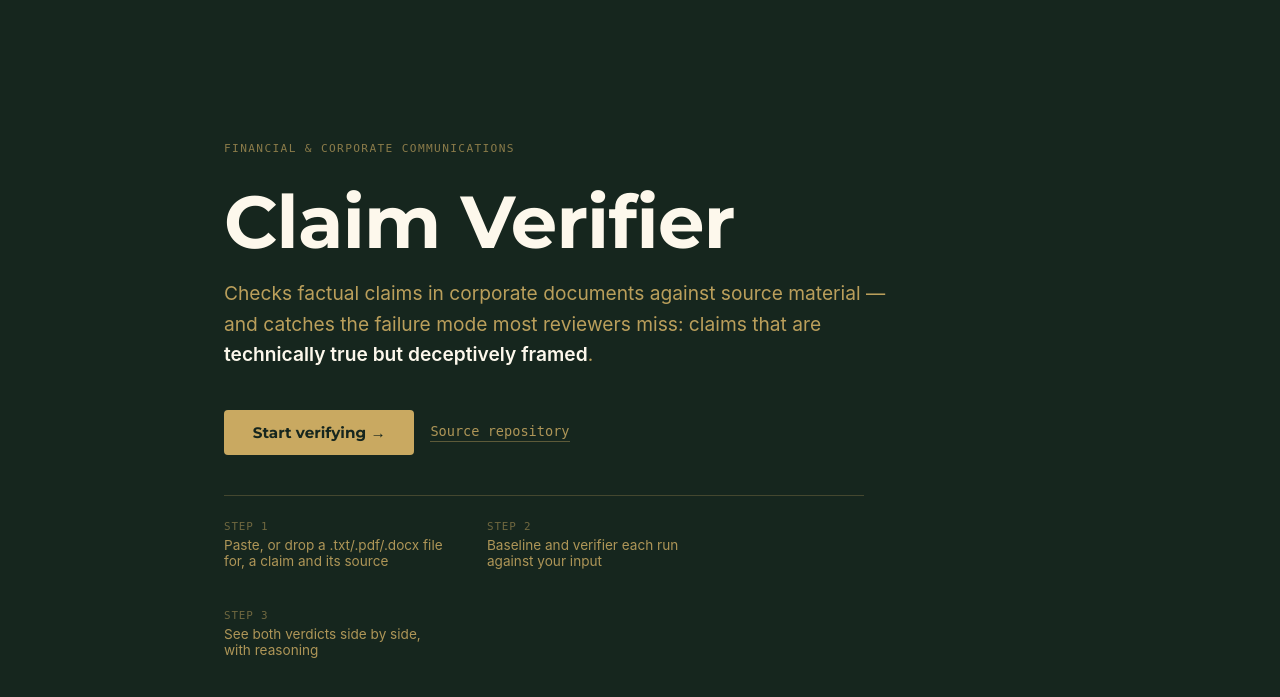
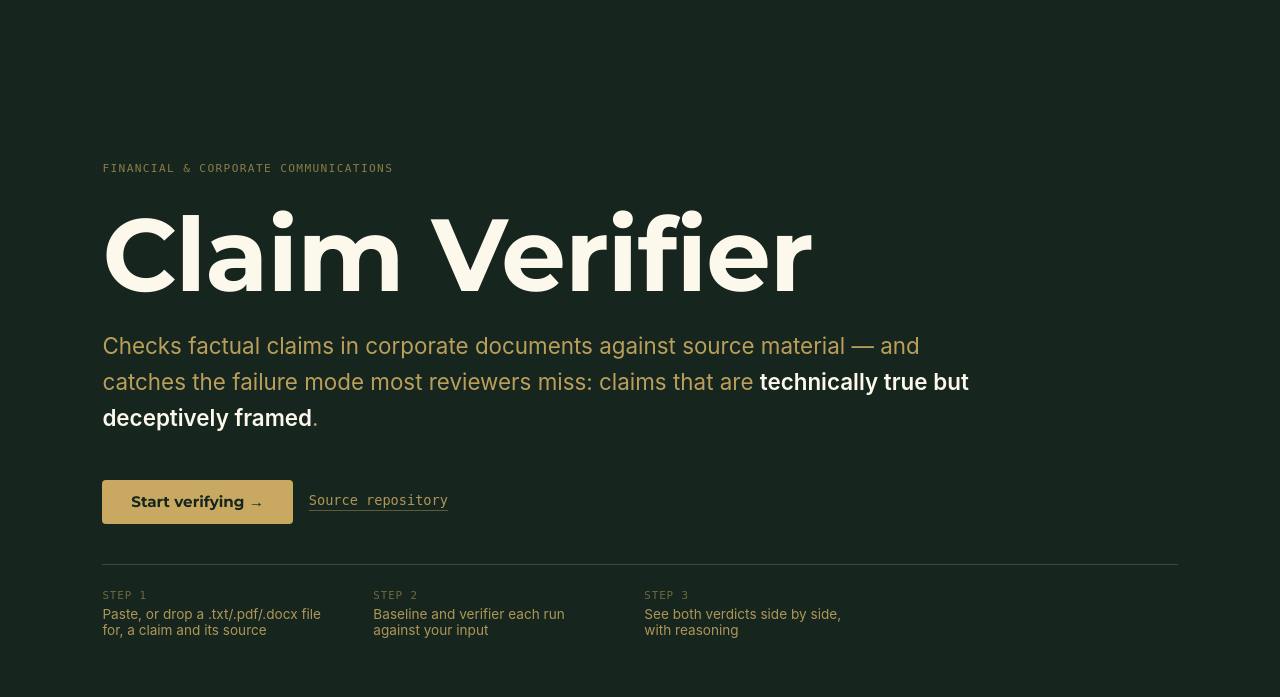
Before and after one commit to Akonisaho/claim-verifier-agent, a Flask app: page / in a window 1280 px wide. Shown: the top 697 px of the page. Run offline with Flask 3, Linux system fonts and the light colour scheme.

Commit message:
Fix layout for real: pages were still too narrow, not just off-center
Previous fix (clamp-based max-widths) only centered the content - it
didn't address the actual complaint, which was that the narrow column
itself left too much unused space on real screens, independent of
centering. Per direct feedback: 'you did not solve but just move it to
the side... make the content full page.'

Real fix this time: widen the outer containers substantially (metrics
row, diagram, tables, and the overall page container now span close to
the full viewport - main content areas capped at 1400px, not 600-900px),
while keeping individual paragraphs at their own readable width (already
had a 62ch cap on .entry p in report.html - kept that, since paragraph
readability and page-width usage are different concerns and were being
conflated). Applied to all four pages: docs/index.html, docs/report.html,
web/templates/landing.html, web/static/style.css (verify page).

Verified via real screenshots at 1920px before and after - stat rows and
diagrams now visibly span most of the page width instead of sitting in a
narrow column with a large empty margin on both sides.

```diff
--- a/docs/report.html
+++ b/docs/report.html
@@ -68,7 +68,7 @@
   .topbar nav a { opacity: 0.75; }
   .topbar nav a:hover { opacity: 1; }
 
-  main { max-width: clamp(600px, 55vw, 900px); margin: 0 auto; padding: 3rem 6vw 6rem; }
+  main { max-width: 1400px; margin: 0 auto; padding: 3rem 6vw 6rem; }
 
   .entry { margin-bottom: 4rem; scroll-margin-top: 3.5rem; }
   .entry .entry-no {
--- a/web/static/style.css
+++ b/web/static/style.css
@@ -62,7 +62,7 @@ a { color: var(--accent); }
 }
 
 main {
-  max-width: clamp(700px, 65vw, 1000px);
+  max-width: 1400px;
   margin: -2rem auto 0;
   padding: 0 1.5rem 5rem;
   position: relative;
--- a/web/templates/landing.html
+++ b/web/templates/landing.html
@@ -35,8 +35,6 @@
     }
     .cover-inner {
       width: 100%;
-      max-width: clamp(600px, 65vw, 1200px);
-      margin: 0 auto;
     }
     .eyebrow {
       font-family: ui-monospace, monospace;
@@ -48,19 +46,19 @@
     }
     h1 {
       font-weight: 700;
-      font-size: clamp(2.4rem, 6.5vw, 4.6rem);
-      line-height: 1.05;
+      font-size: clamp(2.8rem, 8vw, 6.5rem);
+      line-height: 1.02;
       letter-spacing: -0.01em;
-      margin: 0 0 1.1rem;
-      max-width: 15ch;
+      margin: 0 0 1.3rem;
+      max-width: 24ch;
       color: #fdf8ec;
     }
     .subtitle {
-      font-size: clamp(1rem, 1.8vw, 1.2rem);
+      font-size: clamp(1.05rem, 2.1vw, 1.4rem);
       line-height: 1.6;
       color: rgba(201,169,97,0.92);
-      max-width: 56ch;
-      margin: 0 0 2.5rem;
+      max-width: 62ch;
+      margin: 0 0 2.75rem;
     }
     .subtitle em { color: #fdf8ec; font-style: normal; font-weight: 600; }
 
@@ -97,9 +95,9 @@
       padding-top: 1.5rem;
       border-top: 1px solid var(--rule);
       display: flex;
-      gap: 2.5rem;
+      gap: 3rem;
       flex-wrap: wrap;
-      max-width: 640px;
+      max-width: 1400px;
     }
     .how div span {
       display: block;
```
Also changed, not shown: docs/index.html (+12 -14 lines).
